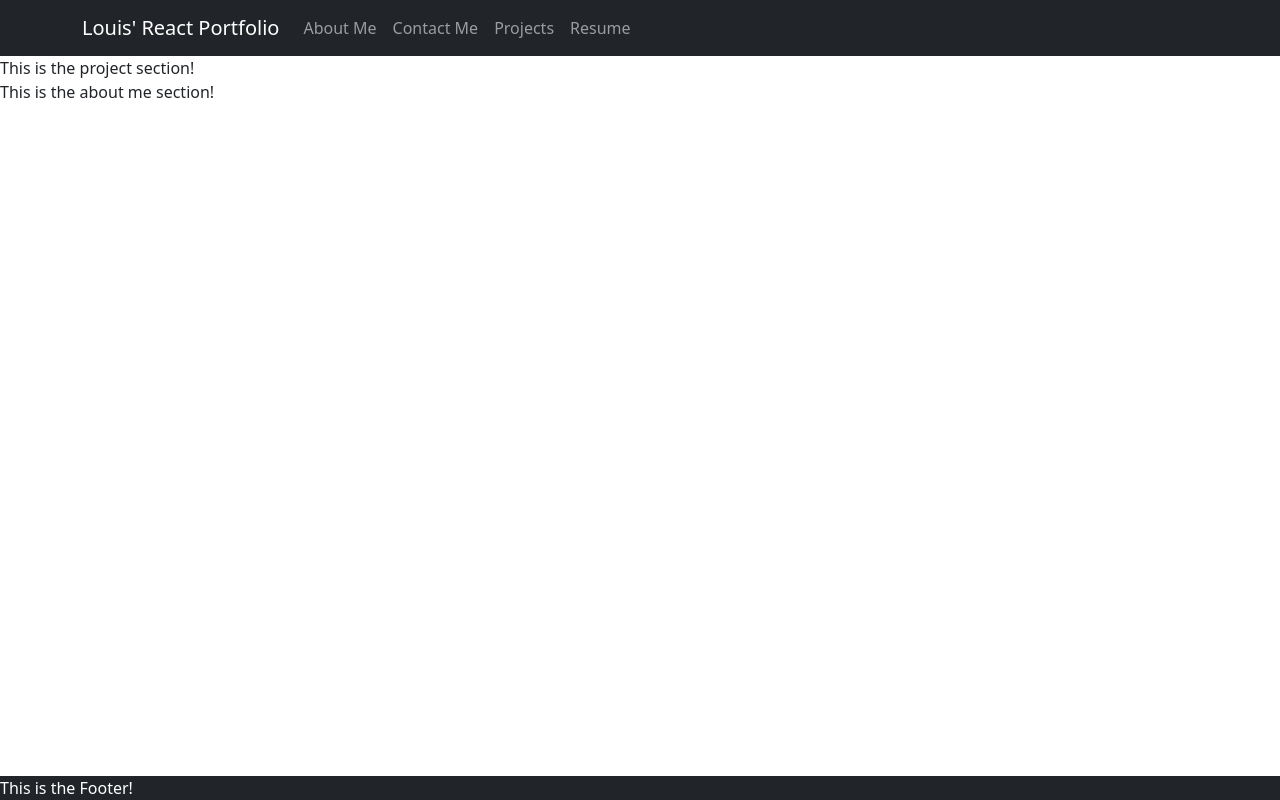
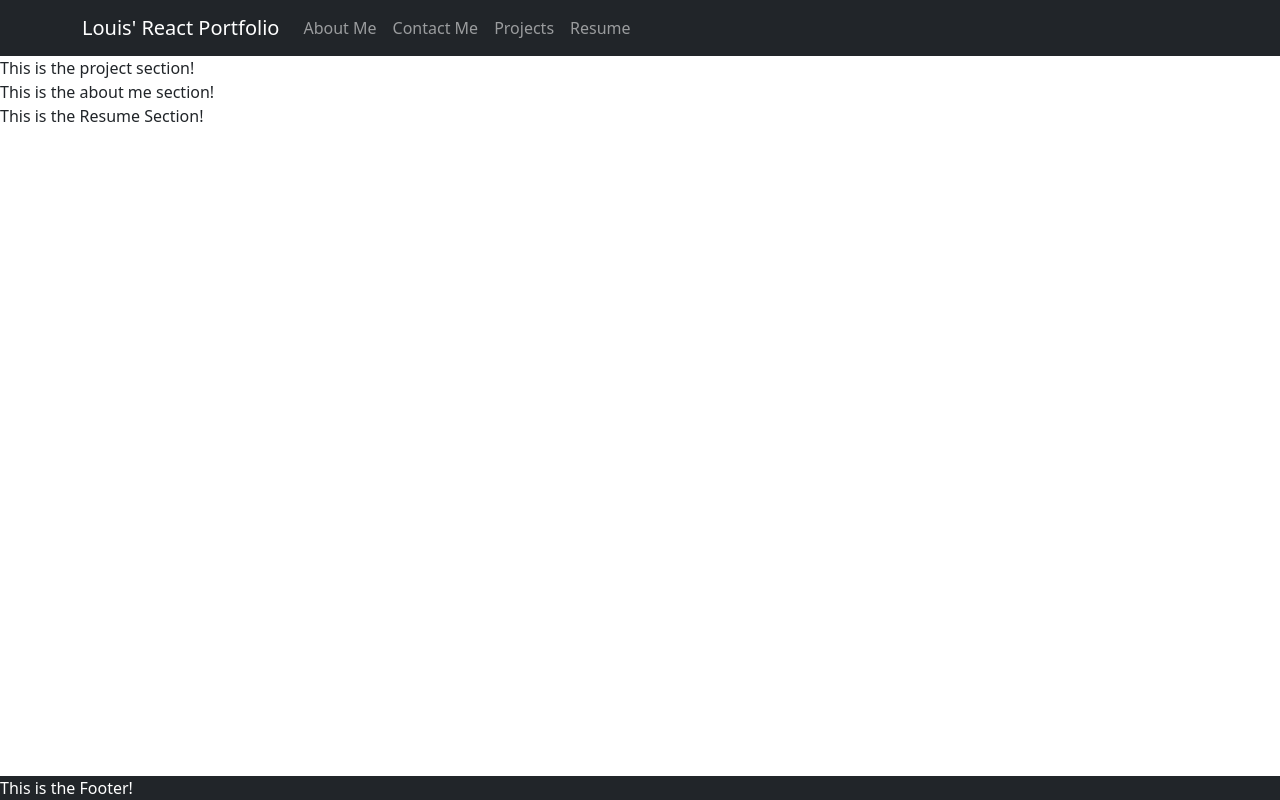
Before and after one commit to LDagnese/react-portfolio, a React (Create React App) app: page / in a window 1280 px wide. Built offline with nearby package versions, Linux system fonts and the light colour scheme.

Commit message:
added resume component

```diff
--- a/src/App.jsx
+++ b/src/App.jsx
@@ -3,14 +3,16 @@ import 'bootstrap/dist/css/bootstrap.min.css';
 import NavHeader from './components/Nav';
 import Footer from './components/Footer';
 import Projects from './components/Project';
-import Aboutme from './components/About Me';
+import About from './components/About';
+import Resume from './components/Resume';
 
 function App() {
   return (
     <div className='d-flex flex-column min-vh-100'>
       <NavHeader />
       <Projects />
-      <Aboutme />
+      <About />
+      <Resume />
       <Footer />
     </div>
   );
--- a/src/components/About Me/index.jsx
+++ /dev/null
@@ -1,11 +0,0 @@
-import React from 'react';
-
-function Aboutme() {
-    return(
-        <div>
-            This is the about me section!
-        </div>
-    )
-}
-
-export default Aboutme;
--- /dev/null
+++ b/src/components/About/index.jsx
@@ -0,0 +1,7 @@
+import React from "react";
+
+function About() {
+  return <div>This is the about me section!</div>;
+}
+
+export default About;
--- a/src/components/Footer/index.jsx
+++ b/src/components/Footer/index.jsx
@@ -1,11 +1,7 @@
 import React from "react";
 
 function Footer() {
-    return(
-        <footer className="mt-auto bg-dark text-white">
-            This is the Footer!
-        </footer>
-    )
+  return <footer className="mt-auto bg-dark text-white">This is the Footer!</footer>;
 }
 
 export default Footer;
--- a/src/components/Nav/index.jsx
+++ b/src/components/Nav/index.jsx
@@ -1,6 +1,6 @@
-import Container from 'react-bootstrap/Container';
-import Nav from 'react-bootstrap/Nav';
-import Navbar from 'react-bootstrap/Navbar';
+import Container from "react-bootstrap/Container";
+import Nav from "react-bootstrap/Nav";
+import Navbar from "react-bootstrap/Navbar";
 
 function NavHeader() {
   return (
--- /dev/null
+++ b/src/components/Resume/index.jsx
@@ -0,0 +1,7 @@
+import React from "react";
+
+function Resume() {
+  return <div>This is the Resume Section!</div>;
+}
+
+export default Resume;
```
Also changed, not shown: src/components/Project/index.jsx (+2 -6 lines).
